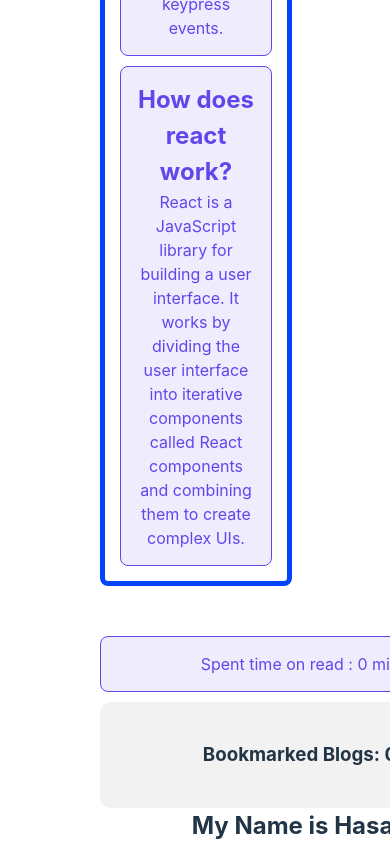
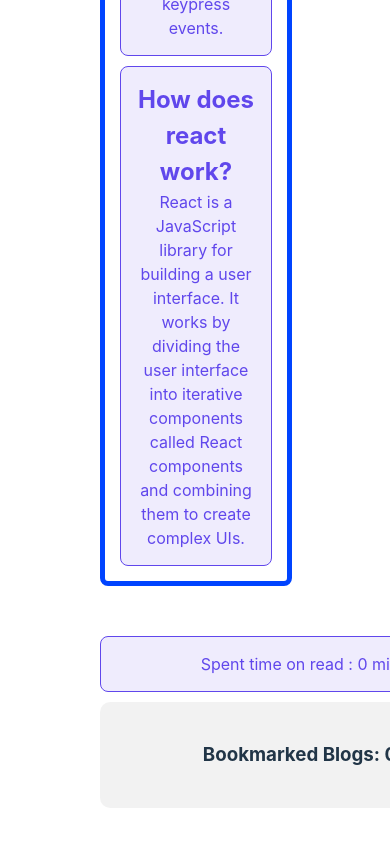
Before and after one commit to Safinahmedhasan/knowledge-cafe, a React (Vite) app: page / in a window 390 px wide. Shown: the part 4433-5277 px from the top of the page. After the commit the page ends 5241 px from the top, so only its background shows below. Built offline with nearby package versions, Linux system fonts and the light colour scheme.

Commit message:
responsive section bug fixed

```diff
--- a/src/components/Blog/Blog.jsx
+++ b/src/components/Blog/Blog.jsx
@@ -66,7 +66,7 @@ const Blog = () => {
             <div className='totalReadTime'>
                 <Read read={read}></Read>
                 <Book title={title}></Book>
-<h2>My Name is Hasan</h2>
+
             </div>
         </div>
     );
```
